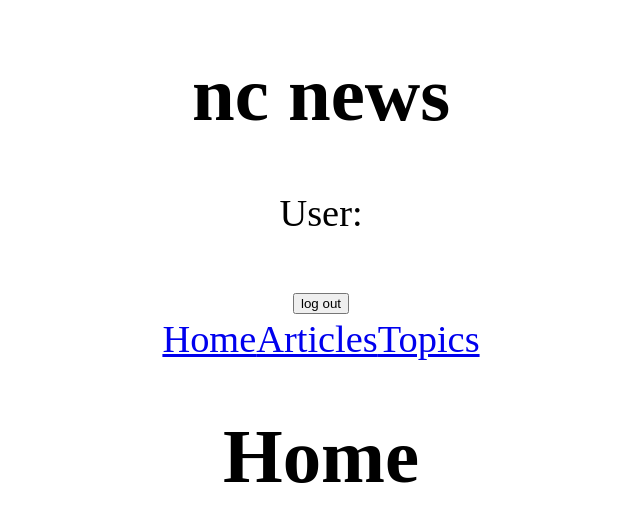
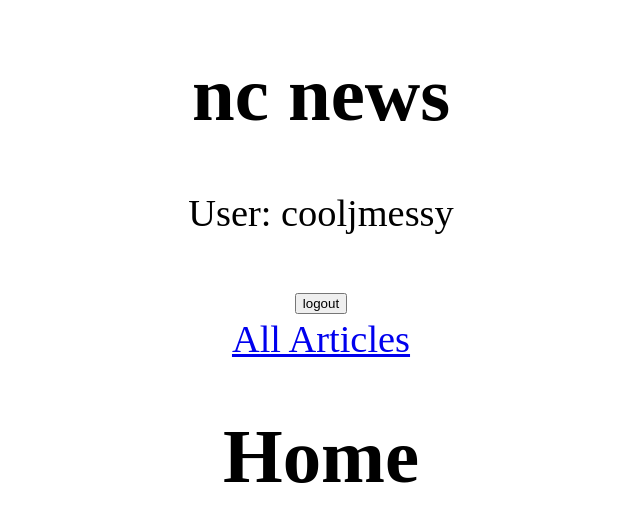
Before and after one commit to Stevedunnad/nc-news, a React (Create React App) app: page / in a window 1280 px wide. Shown: the top 522 px of the page, without its empty margins (319-959 px from the left). Built offline with nearby package versions, Linux system fonts and the light colour scheme.

Commit message:
mock login/logout for user working

```diff
--- a/src/App.js
+++ b/src/App.js
@@ -5,33 +5,36 @@ import Articles from './components/Articles'
 import Home from './components/Home'
 import Topics from './components/Topics'
 import SingleArticle from './components/SingleArticle'
+import ToggleViewer from './components/ToggleViewer'
 // import Error from './components/SingleArticle'
 
 class App extends React.Component {
 
   state = {
-    author: 'cooljmessy'
+    author: 'cooljmessy',
+
+  }
+
+  handleClick = (e) => {
+    !this.state.author.length ? this.setState({author: 'cooljmessy'})
+    : this.setState({author: ''})
   }
 
   render() {
-    const { user } = this.state.author;
+    const { author } = this.state;
   return (
     <div className="App">
       <h1>nc news</h1>
-      <p>User: {user}</p>
-      <button onClick={() => this.setState({user: null})}>
-        log out
-      </button>
+      <p>User: {this.state.author}</p>
+
+      <button onClick={this.handleClick}>{ author ? "logout" : "login" }</button>
       <nav>
-        <Link to="/">Home</Link>
-        <Link to="/articles">Articles</Link>
-        <Link to="/topics">Topics</Link>
+        <Link to="/articles">All Articles</Link>
       </nav>
       <main>
         <Router>
           <Home path="/" />
           <Articles path="/articles" />
-          <Topics path="/topics" />
           <SingleArticle path="/articles/:article_id" />
           {/* <Error path="" /> */}
         </Router>
@@ -42,5 +45,4 @@ class App extends React.Component {
   }
 }
 
-
 export default App;
--- /dev/null
+++ b/src/components/ToggleViewer.jsx
@@ -0,0 +1,23 @@
+import React, { Component } from 'react'
+
+export default class ToggleViewer extends Component {
+
+  state = {
+    isVisible: false,
+  }
+
+  render() {
+
+    const {isVisible} = this.state;
+    return (
+      <div className="logIn">
+        {isVisible && this.props.children}
+    <button onClick={this.toggleView}>{ isVisible ? "hide" : "show" }</button>
+      </div>
+    )
+  }
+
+  toggleView = () => {
+    this.setState(({isVisible}) => ({isVisible: !isVisible}))
+  }
+}
```
